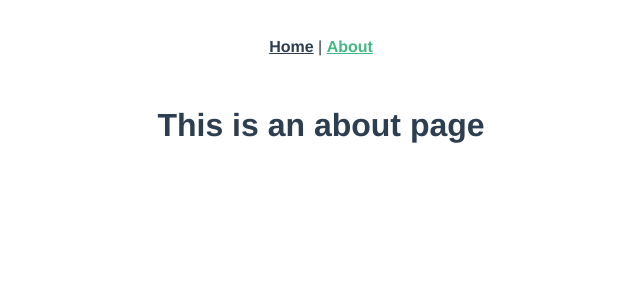
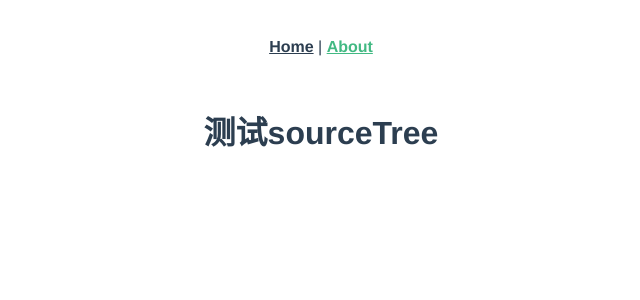
Before and after one commit to Kang-Mike/baozi-test, a Vue app: page /#/about in a window 1280 px wide. Shown: the top 300 px of the page, without its empty margins (319-959 px from the left). Built offline with nearby package versions, Linux system fonts and the light colour scheme.

Commit message:
测试sourceTree

```diff
--- a/src/views/About.vue
+++ b/src/views/About.vue
@@ -1,5 +1,5 @@
 <template>
   <div class="about">
-    <h1>This is an about page</h1>
+    <h1>测试sourceTree</h1>
   </div>
 </template>
```
Also changed, not shown: 1 other file (tests, documents, lock files or other folders).
